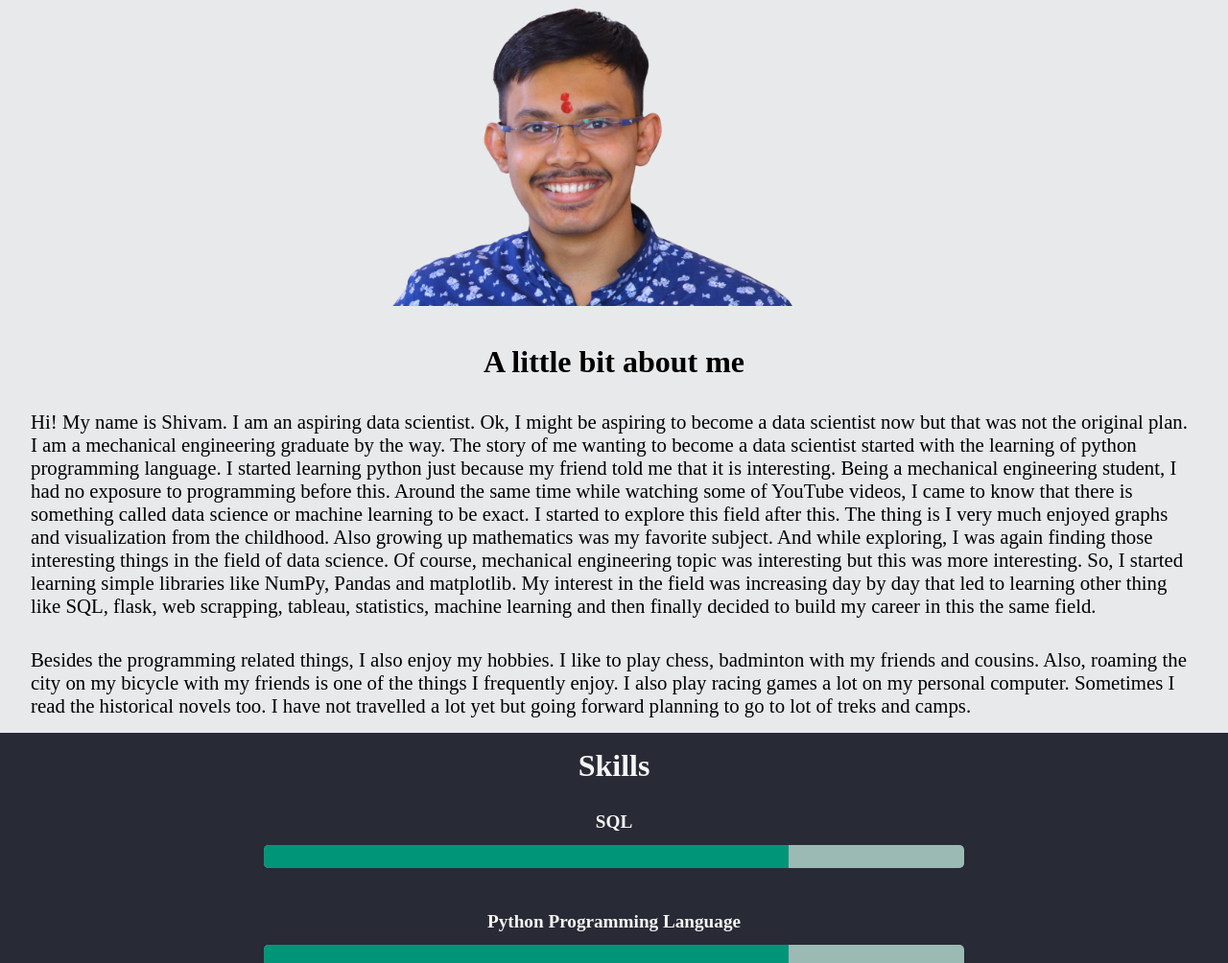
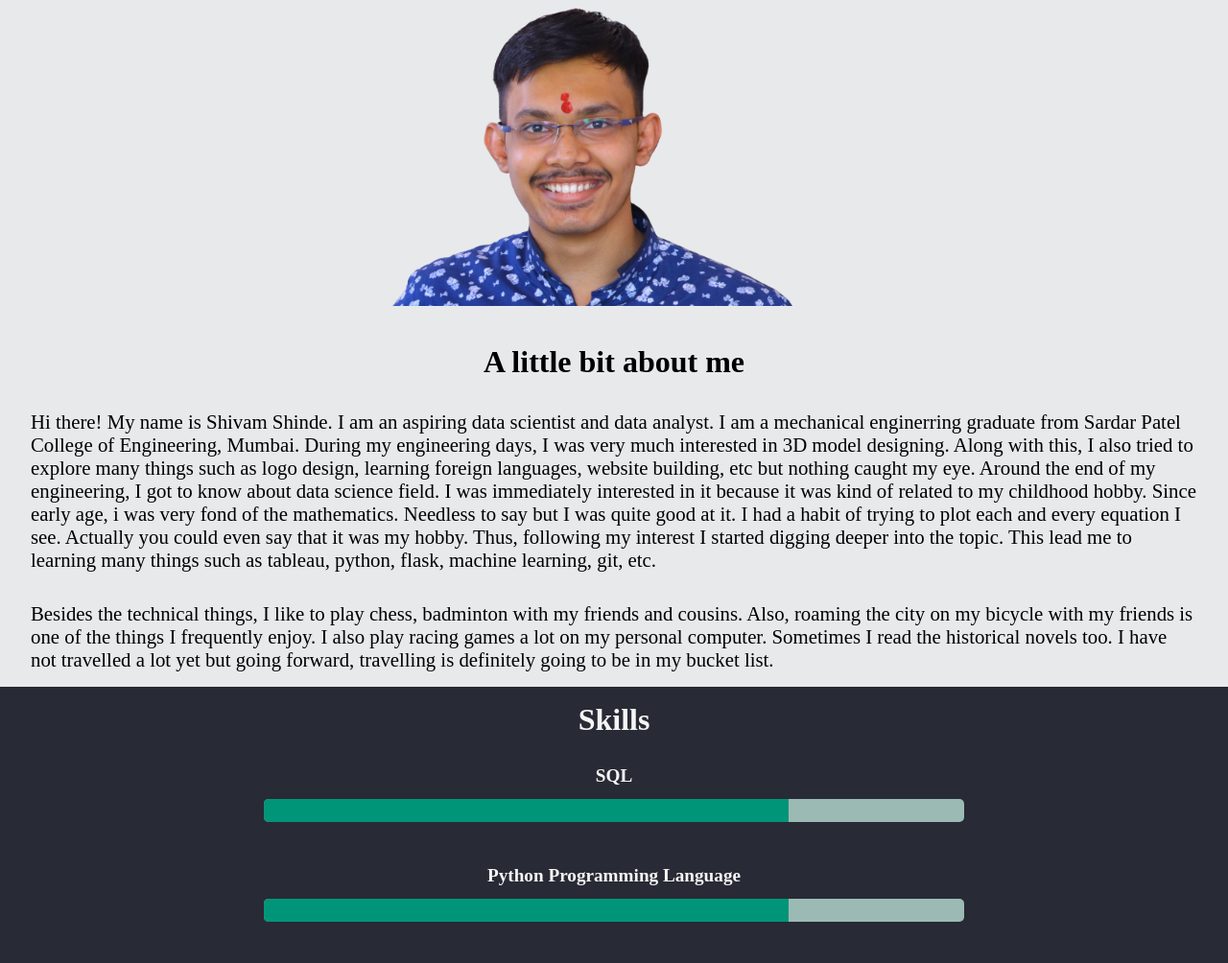
Before and after one commit to shivamshinde123/my-website-version-1, a Flask app: page /aboutMe in a window 1280 px wide. Shown: the part 215-1219 px from the top of the page at 96% size. Run offline with Flask 2, Linux system fonts and the light colour scheme.

Commit message:
made some changes in about me page

```diff
--- a/templates/about.html
+++ b/templates/about.html
@@ -25,7 +25,7 @@
 
 <section id="Introduction">
     <h3>A little bit about me</h3>
-    <p>Hi! My name is Shivam. I am an aspiring data scientist. Ok, I might be aspiring to become a data scientist now
+    <!-- <p>Hi! My name is Shivam. I am an aspiring data scientist. Ok, I might be aspiring to become a data scientist now
         but that was not the original plan. I am a mechanical engineering graduate by the way. The story of me wanting
         to become a data scientist started with the learning of python programming language. I started learning python
         just because my friend told me that it is interesting. Being a mechanical engineering student, I had no exposure
@@ -41,7 +41,24 @@
     <p>Besides the programming related things, I also enjoy my hobbies. I like to play chess, badminton with my friends
         and cousins. Also, roaming the city on my bicycle with my friends is one of the things I frequently enjoy. I
         also play racing games a lot on my personal computer. Sometimes I read the historical novels too. I have not
-        travelled a lot yet but going forward planning to go to lot of treks and camps. </p>
+        travelled a lot yet but going forward planning to go to lot of treks and camps. </p> -->
+    <p>Hi there! My name is Shivam Shinde. I am an aspiring data scientist and data analyst. I am a mechanical
+        enginerring graduate from Sardar Patel College of Engineering, Mumbai. During my engineering days, I was very
+        much interested in 3D model designing. Along with this, I also tried to explore many things such as logo design,
+        learning foreign languages, website building, etc but nothing caught my eye. Around the end of my engineering, I
+        got to know about data
+        science field. I was immediately interested in it because it was kind of related to my childhood hobby. Since
+        early age, i was very
+        fond of the mathematics. Needless to say but I was quite good at it. I had a habit of trying to plot
+        each
+        and every equation I see. Actually you could even say that it was my hobby. Thus, following my interest I
+        started digging deeper into the topic. This lead me to learning many things such as tableau, python, flask,
+        machine learning, git, etc.</p>
+    <p>Besides the technical things, I like to play chess, badminton with my friends
+        and cousins. Also, roaming the city on my bicycle with my friends is one of the things I frequently enjoy. I
+        also play racing games a lot on my personal computer. Sometimes I read the historical novels too. I have not
+        travelled a lot yet but going forward, travelling is definitely going to be in my bucket list.</p>
+
 </section>
 
 <section id="skills">
@@ -137,7 +154,8 @@
     <h3>Certifications</h3>
     <div class="certification-list">
         <h4>Microsoft Certified: Azure Fundamentals</h4>
-        <button><a href="https://www.credly.com/badges/25f4a764-6e58-4e5c-a20c-f1ca8050893e?source=linked_in_profile" target="_blank">Know More</a></button>
+        <button><a href="https://www.credly.com/badges/25f4a764-6e58-4e5c-a20c-f1ca8050893e?source=linked_in_profile"
+                target="_blank">Know More</a></button>
     </div>
 </section>
 
```
Also changed, not shown: requirements.txt (added, +225 -0 lines), 1 other file.
